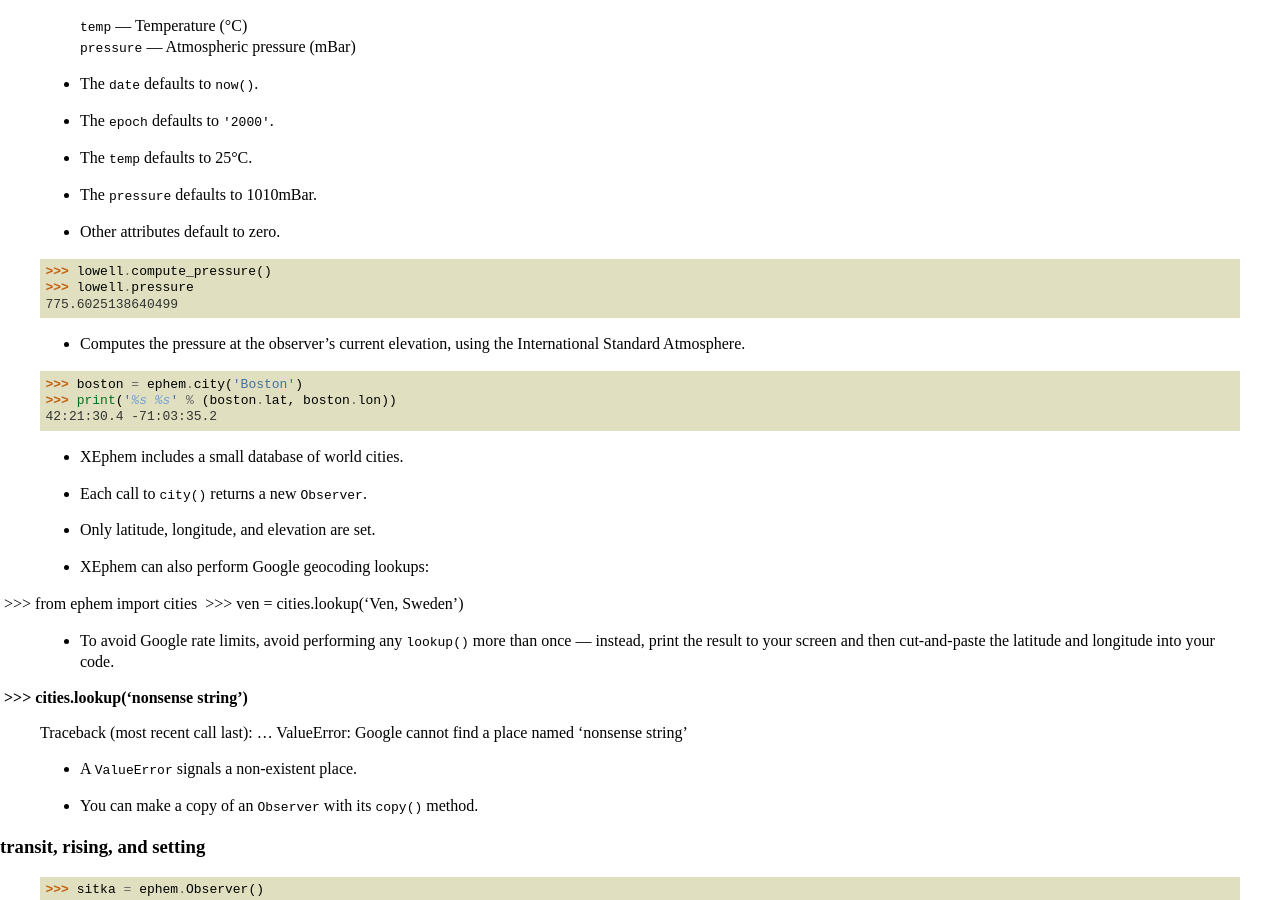
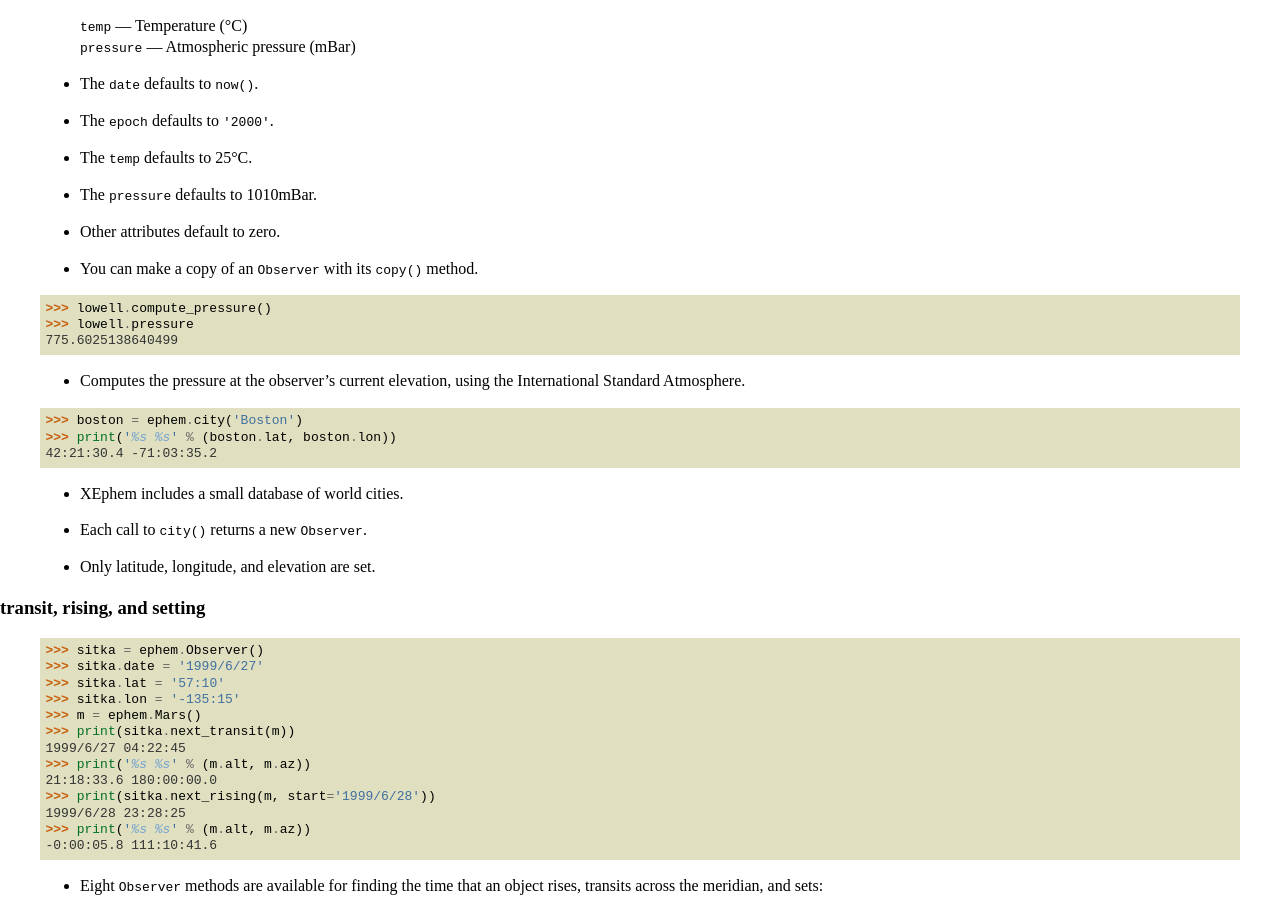
Before and after one commit to brandon-rhodes/pyephem, a Sphinx documentation site: the page built from ephem/doc/quick.rst, in a window 1280 px wide and 900 px high, scrolled down 7764 px. Built offline with Sphinx 7.4.7, drawn with Linux system fonts in a browser that asks for light colours.

Commit message:
Fix #156 with an explicit deprecation of lookup()

```diff
--- a/ephem/doc/CHANGELOG.rst
+++ b/ephem/doc/CHANGELOG.rst
@@ -24,6 +24,9 @@
 
 - A new routine ``unrefract()`` lets you compute the real altitude
   of a body that you observe in the sky at a given apparent altitude.
+
+- The old ``cities.lookup()`` function is now officially deprecated.
+  Because of a Google API restriction, it stopped working in 2018.
 
 Version 4.1 (2021 September 29)
 -------------------------------
--- a/ephem/doc/quick.rst
+++ b/ephem/doc/quick.rst
@@ -510,24 +511,6 @@
  * XEphem includes a small database of world cities.
  * Each call to ``city()`` returns a new ``Observer``.
  * Only latitude, longitude, and elevation are set.
- * XEphem can also perform Google geocoding lookups:
-
- >>> from ephem import cities
- >>> ven = cities.lookup('Ven, Sweden')
-
- * To avoid Google rate limits,
-   avoid performing any ``lookup()`` more than once —
-   instead, print the result to your screen
-   and then cut-and-paste the latitude and longitude into your code.
-
- >>> cities.lookup('nonsense string')
- Traceback (most recent call last):
- ...
- ValueError: Google cannot find a place named 'nonsense string'
-
- * A ``ValueError`` signals a non-existent place.
-
- * You can make a copy of an ``Observer`` with its ``copy()`` method.
 
 .. _transit-rising-setting:
 
```
Also changed, not shown: other parts of ephem/doc/quick.rst (+1 -0 lines), 1 other file.
